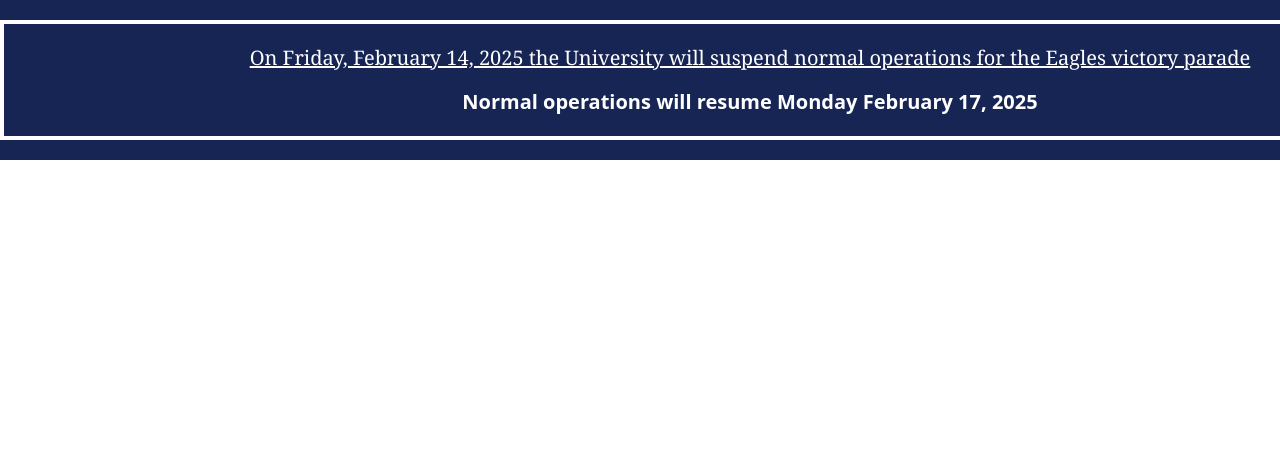
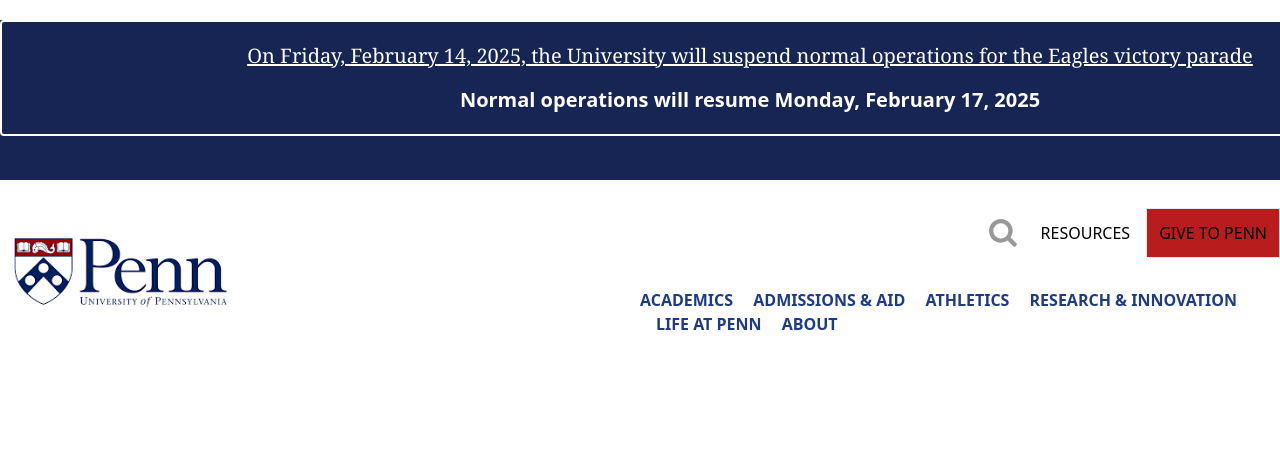
Before and after one commit to adeline333/cloning_assessment, a website: page index.html in a window 1280 px wide. Shown: the top 455 px of the page. Drawn offline with nearby package versions, Linux system fonts and the light colour scheme.

Commit message:
working on the navigation bar

```diff
--- a/index.html
+++ b/index.html
@@ -5,19 +5,48 @@
     <meta name="viewport" content="width=device-width, initial-scale=1.0">
     <title>Document</title>
     <script src="https://cdn.tailwindcss.com"></script>
+</head>
+<body>
+
+<!-- First section -->
+<div class="bg-blue-950 h-40 w-full">
+    <div class="w-[1500px] text-white rounded text-center border-2 border-white pt-5 pb-5 mx-auto mt-5 mb-4 text-xl">
+        <p class="underline decoration-white font-serif font-medium">
+            On Friday, February 14, 2025, the University will suspend normal operations for the Eagles victory parade
+        </p>
+        <p class="font-semibold pt-4">
+            Normal operations will resume Monday, February 17, 2025
+        </p>
+    </div>
+</div>
+
+<!-- Second section, fully separated -->
+
+<div class="bg-white pt-3  grid grid-cols-2 h-48">
+    <div>
+        <img src="./Images/Upenn logo.png" alt="Upenn Logo" class="h-40">
+    </div>
 
 
 
-</head>
-<body>
+    <div class="mt-4 space-x-4 relative top-20">
+        <a href="#" class="text-blue-900 font-semibold">ACADEMICS</a>
+        <a href="#" class="text-blue-900 font-semibold">ADMISSIONS & AID</a>
+        <a href="#" class="text-blue-900 font-semibold">ATHLETICS</a>
+        <a href="#" class="text-blue-900 font-semibold">RESEARCH & INNOVATION</a>
+        <a href="#" class="text-blue-900 font-semibold">LIFE AT PENN</a>
+        <a href="#" class="text-blue-900 font-semibold">ABOUT</a>
 
-<div class="bg-blue-950 h-40 absolute w-screen ">
-    <div class=" bg-blue-9500 w-[1500px] text-white rounded- text-center border-4 border-white pt-5 pb-5 mx-auto mt-5 mb-4 relative text-xl">
-   <p class=" underline  decoration-white font-serif font-medium"> On Friday, February 14, 2025 the University will suspend normal operations for the Eagles victory parade </p>
-   <p class="font-semibold pt-4">Normal operations will resume Monday February 17, 2025</p>
-   </div>
+        <div class="flex items-center gap-4 mt-4 absolute -top-24 right-0">
+            <img src="./Images/FaSearch.svg" alt="Search Icon" class="rounded-xl p-2 h-11">
+            <p>RESOURCES</p>
+            <button class="rounded-none border bg-red-700 pt-3 pb-3 pr-3 pl-3">GIVE TO PENN</button>
+        </div>
+
+
+
+    </div>
 </div>
-
 
 </body>
 </html>
```
Also changed, not shown: Images/LineMdSearch.png (added), Images/Upenn logo.png (added).
